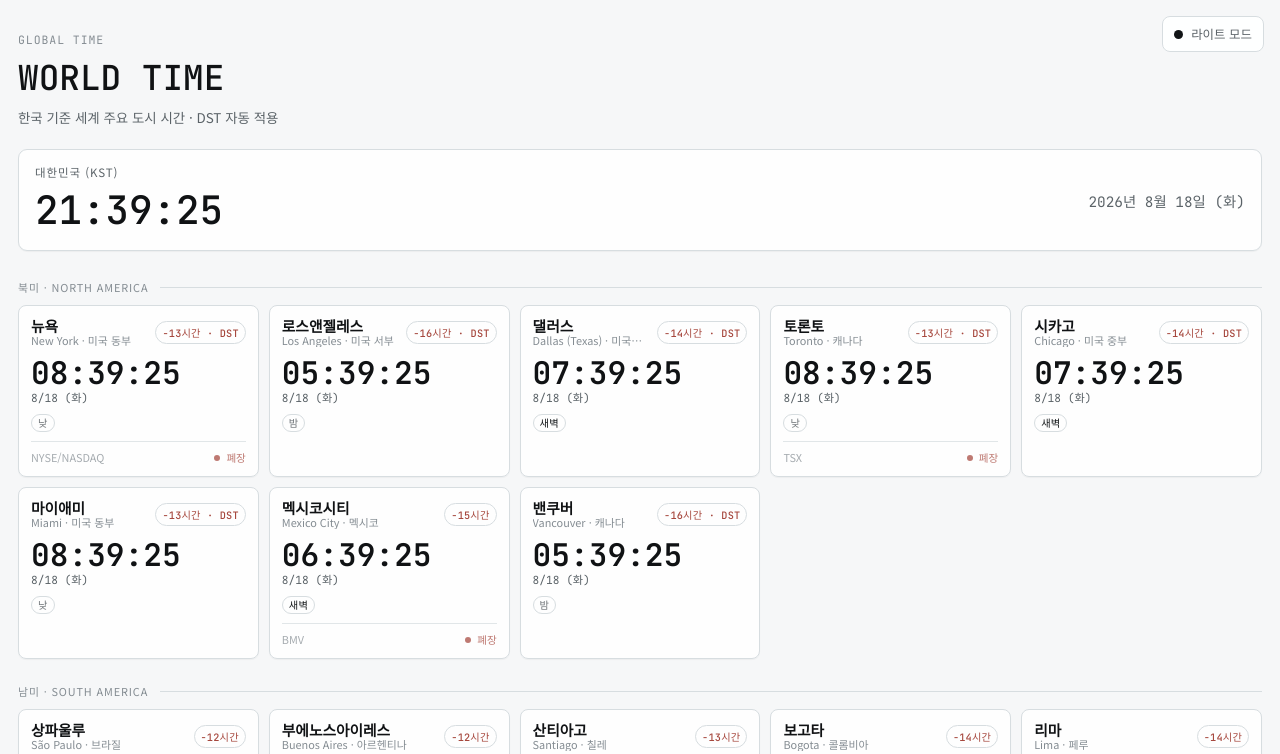
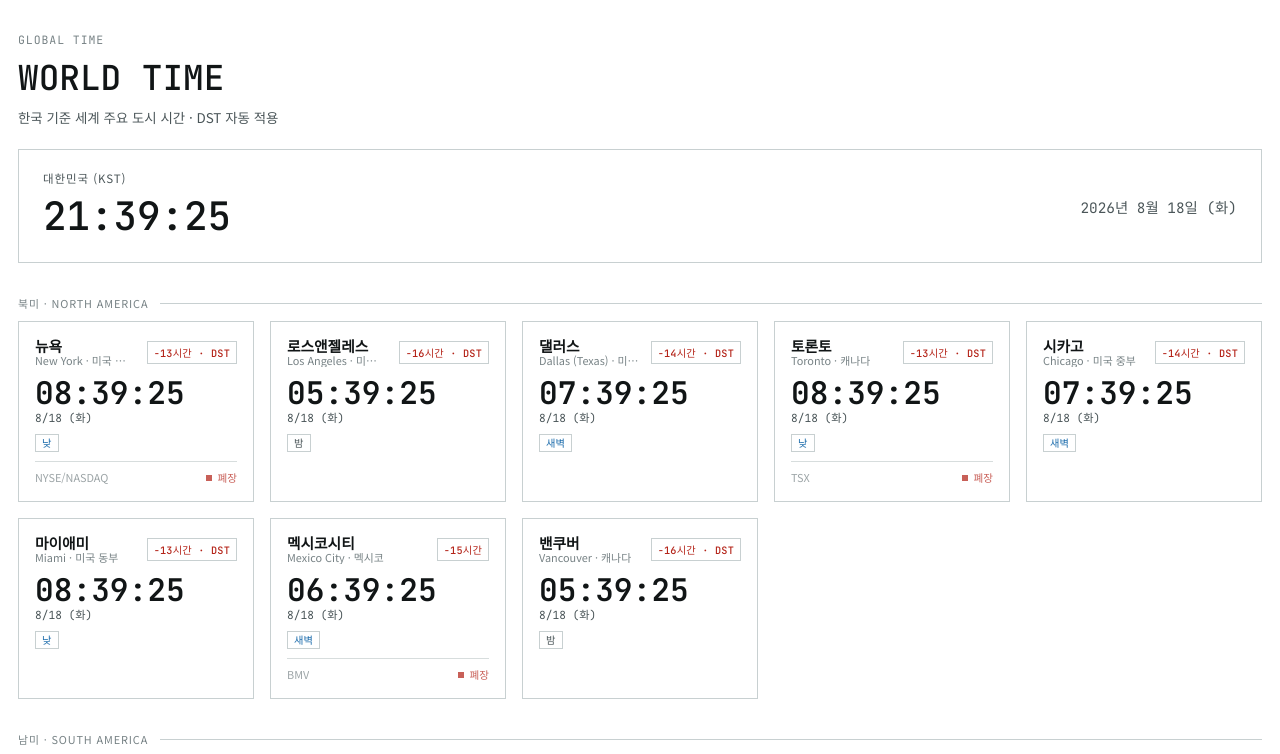
Before and after one commit to answndud/WorldTimeDashboard, a plain HTML site: page index.html in a window 1280 px wide. Shown: the top 754 px of the page. Drawn offline with Linux system fonts and the light colour scheme.

Commit message:
Apply sharp blue light design to world time

```diff
--- a/index.html
+++ b/index.html
@@ -1,5 +1,5 @@
 <!DOCTYPE html>
-<html lang="ko" data-theme="light">
+<html lang="ko">
 <head>
     <meta charset="UTF-8">
     <meta name="viewport" content="width=device-width, initial-scale=1.0">
@@ -8,7 +8,7 @@
     <link rel="preconnect" href="https://fonts.gstatic.com" crossorigin>
     <link href="https://fonts.googleapis.com/css2?family=JetBrains+Mono:wght@300;400;500;600&family=Noto+Sans+KR:wght@300;400;500;600&display=swap" rel="stylesheet">
     <style>
-        :root, [data-theme="light"] {
+        :root {
             --bg-primary: #f6f7f8;
             --bg-secondary: #eceef0;
             --bg-card: rgba(255, 255, 255, 0.9);
@@ -24,24 +24,6 @@
             --success: #1e6f46;
             --day: #6f7478;
             --night: #6f7478;
-        }
-
-        [data-theme="dark"] {
-            --bg-primary: #0f1214;
-            --bg-secondary: #161a1d;
-            --bg-card: rgba(22, 26, 29, 0.92);
-            --accent: #f2f4f4;
-            --accent-soft: #21262a;
-            --text-primary: #f2f4f4;
-            --text-secondary: #b6bec2;
-            --text-muted: #869196;
-            --border-color: #2b3236;
-            --shadow-card: 0 1px 1px rgba(0, 0, 0, 0.28);
-            --shadow-raised: 0 6px 18px rgba(0, 0, 0, 0.22);
-            --danger: #ffb4ab;
-            --success: #8bd39a;
-            --day: #aab1b6;
-            --night: #aab1b6;
         }
 
         * {
@@ -65,41 +47,6 @@
             padding: 28px 18px;
             position: relative;
             z-index: 1;
-        }
-
-        /* Theme Toggle */
-        .theme-toggle {
-            position: fixed;
-            top: 16px;
-            right: 16px;
-            z-index: 1000;
-            background: var(--bg-card);
-            border: 1px solid var(--border-color);
-            border-radius: 8px;
-            padding: 8px 11px;
-            cursor: pointer;
-            display: flex;
-            align-items: center;
-            gap: 8px;
-            font-size: 0.78rem;
-            color: var(--text-secondary);
-            transition: border-color 0.2s ease, background 0.2s ease;
-            font-family: 'Noto Sans KR', sans-serif;
-        }
-
-        .theme-toggle:hover {
-            border-color: var(--accent);
-        }
-
-        .theme-toggle-icon {
-            width: 9px;
-            height: 9px;
-            border-radius: 50%;
-            background: var(--accent);
-        }
-
-        .theme-toggle-text {
-            font-weight: 500;
         }
 
         /* Header */
@@ -419,16 +366,6 @@
                 padding: 18px 14px;
             }
 
-            .theme-toggle {
-                top: 12px;
-                right: 12px;
-                padding: 8px;
-            }
-
-            .theme-toggle-text {
-                display: none;
-            }
-
             .korea-time-section {
                 flex-direction: column;
                 align-items: flex-start;
@@ -470,15 +407,111 @@
                 grid-template-columns: repeat(5, minmax(0, 1fr));
             }
         }
+
+        /* Shared sharp light interface */
+        :root {
+            --bg-primary: #ffffff;
+            --bg-secondary: #ffffff;
+            --bg-card: #ffffff;
+            --accent: #1769aa;
+            --accent-soft: #eef5fb;
+            --text-primary: #111516;
+            --text-secondary: #4b5659;
+            --text-muted: #778285;
+            --border-color: #c8d0d1;
+            --border-hover: #1769aa;
+            --shadow-card: none;
+            --shadow-raised: none;
+            --danger: #b42318;
+            --success: #1769aa;
+            --day: #1769aa;
+            --night: #4b5659;
+        }
+
+        html,
+        body,
+        body *,
+        body *::before,
+        body *::after {
+            border-radius: 0 !important;
+            box-shadow: none !important;
+        }
+
+        body {
+            background: #ffffff !important;
+        }
+
+        .container {
+            max-width: 1350px;
+        }
+
+        .korea-time-section,
+        .time-card {
+            background: var(--bg-card) !important;
+            border: 1px solid var(--border-color) !important;
+            box-shadow: none !important;
+        }
+
+        .korea-time-section {
+            margin-bottom: 2rem;
+            padding: 1.25rem 1.5rem;
+        }
+
+        .time-grid {
+            gap: 1rem;
+        }
+
+        .time-card {
+            min-width: 0;
+            padding: 1rem;
+            transition: border-color 0.2s ease, background 0.2s ease !important;
+        }
+
+        .time-card:hover {
+            border-color: var(--accent-primary, var(--accent)) !important;
+            background: var(--accent-soft) !important;
+        }
+
+        .time-diff,
+        .day-status {
+            border: 1px solid var(--border-color) !important;
+            background: transparent !important;
+            padding: 3px 6px;
+        }
+
+        .time-diff.same {
+            background: var(--accent-soft) !important;
+            color: var(--accent) !important;
+            border-color: var(--accent) !important;
+        }
+
+        .category-label {
+            color: var(--text-muted);
+            margin-top: 2rem;
+        }
+
+        .category-label::after {
+            background: var(--border-color);
+        }
+
+        .market-info {
+            border-top: 1px solid var(--border-color);
+        }
+
+        .market-status::before {
+            width: 6px;
+            height: 6px;
+            border-radius: 0 !important;
+        }
+
+        @media (max-width: 768px) {
+            .container {
+                padding: 18px 14px;
+            }
+        }
     </style>
 </head>
 <body>
-    <!-- Theme Toggle Button -->
-    <button class="theme-toggle" id="theme-toggle" aria-label="테마 변경">
-        <span class="theme-toggle-icon" id="theme-icon" aria-hidden="true"></span>
-        <span class="theme-toggle-text" id="theme-text">다크 모드</span>
-    </button>
-
     <div class="container">
         <header>
             <div class="logo">GLOBAL TIME</div>
@@ -535,35 +568,6 @@
     </div>
 
     <script>
-        // Theme Toggle Logic
-        const themeToggle = document.getElementById('theme-toggle');
-        const themeIcon = document.getElementById('theme-icon');
-        const themeText = document.getElementById('theme-text');
-        const html = document.documentElement;
-        const themeStorageKey = 'world-time-theme';
-
-        // Check for saved theme preference or default to light
-        const savedTheme = localStorage.getItem(themeStorageKey) || 'light';
-        html.setAttribute('data-theme', savedTheme);
-        updateThemeUI(savedTheme);
-
-        themeToggle.addEventListener('click', () => {
-            const currentTheme = html.getAttribute('data-theme');
-            const newTheme = currentTheme === 'dark' ? 'light' : 'dark';
-
-            html.setAttribute('data-theme', newTheme);
-            localStorage.setItem(themeStorageKey, newTheme);
-            updateThemeUI(newTheme);
-        });
-
-        function updateThemeUI(theme) {
-            if (theme === 'dark') {
-                themeText.textContent = '다크 모드';
-            } else {
-                themeText.textContent = '라이트 모드';
-            }
-        }
-
         const cities = {
             northAmerica: [
                 {
```
Also changed, not shown: 1 other file.
